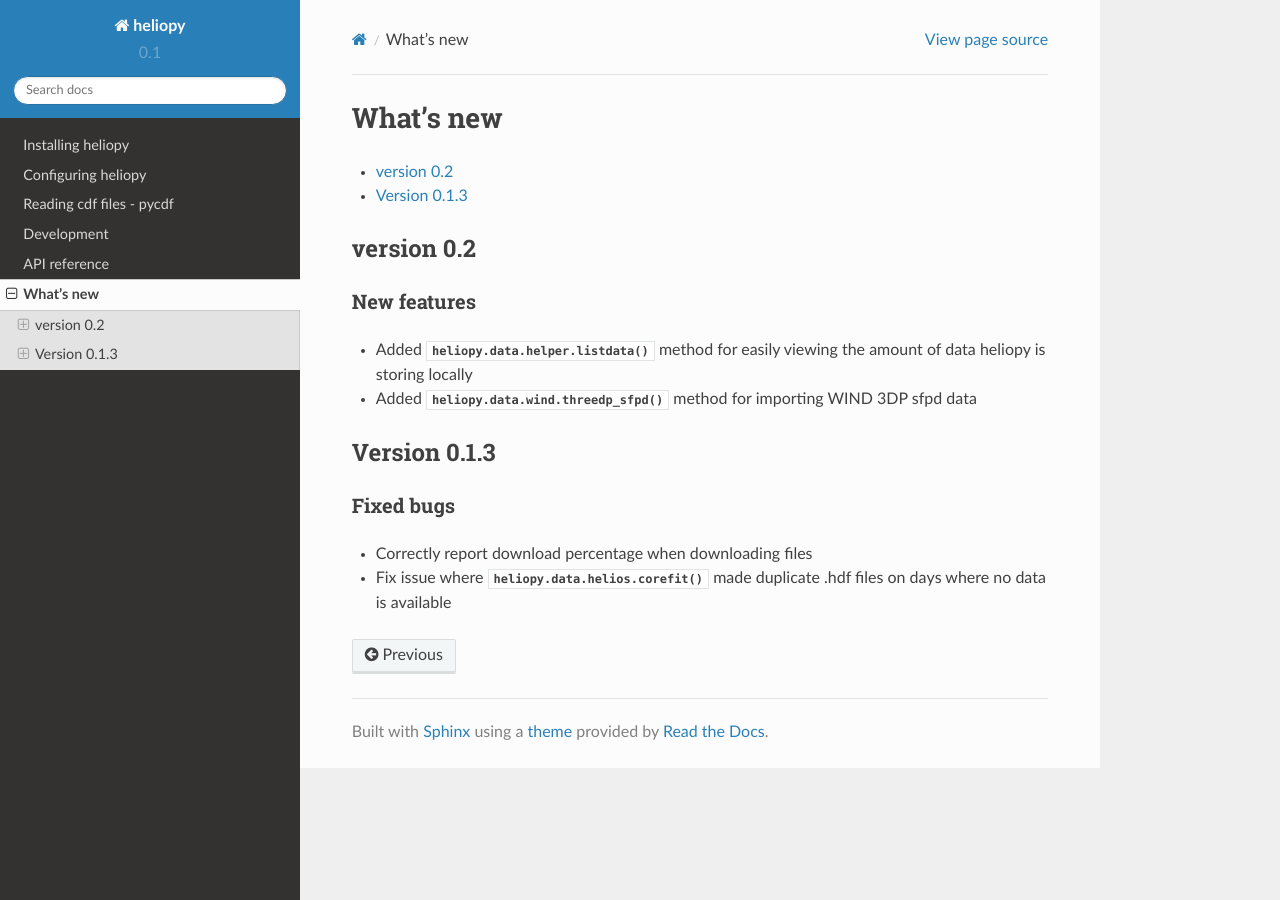
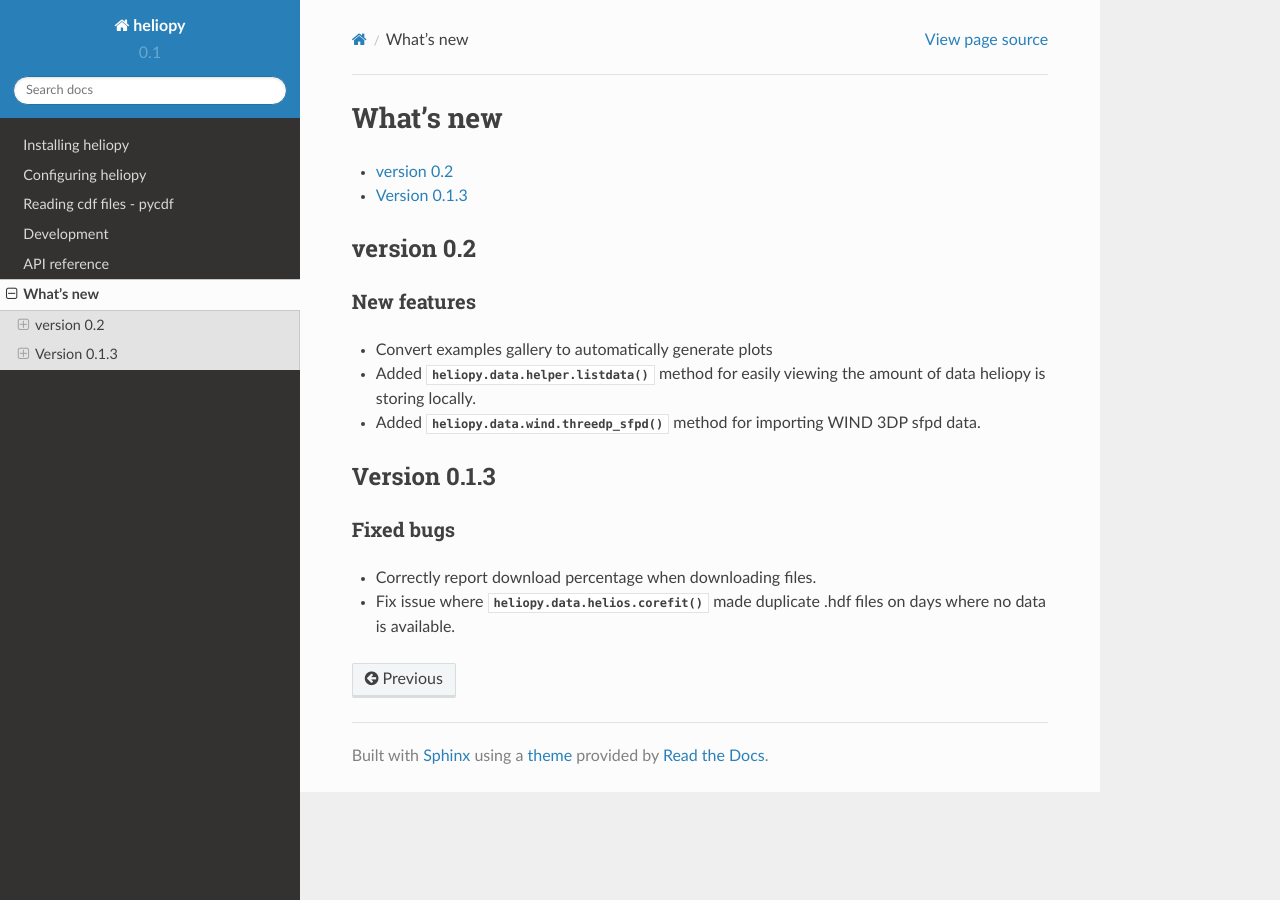
Before and after one commit to heliopython/heliopy, a Sphinx documentation site: the page built from doc/source/whatsnew.rst, in a window 1280 px wide. Built offline with Sphinx 7.4.7 and the Read the Docs theme 2.0.0, drawn with Linux system fonts in a browser that asks for light colours; pages that are not in the unit, such as notebooks, are missing from menus.

Commit message:
Update whats new

```diff
--- a/doc/source/whatsnew.rst
+++ b/doc/source/whatsnew.rst
@@ -11,8 +11,9 @@ version 0.2
 New features
 ^^^^^^^^^^^^
 
-- Added :meth:`heliopy.data.helper.listdata` method for easily viewing the amount of data heliopy is storing locally
-- Added :meth:`heliopy.data.wind.threedp_sfpd` method for importing WIND 3DP sfpd data
+- Convert examples gallery to automatically generate plots
+- Added :meth:`heliopy.data.helper.listdata` method for easily viewing the amount of data heliopy is storing locally.
+- Added :meth:`heliopy.data.wind.threedp_sfpd` method for importing WIND 3DP sfpd data.
 
 Version 0.1.3
 -------------
@@ -20,5 +21,5 @@ Version 0.1.3
 Fixed bugs
 ^^^^^^^^^^
 
-- Correctly report download percentage when downloading files
-- Fix issue where :meth:`heliopy.data.helios.corefit` made duplicate .hdf files on days where no data is available
+- Correctly report download percentage when downloading files.
+- Fix issue where :meth:`heliopy.data.helios.corefit` made duplicate .hdf files on days where no data is available.
```
